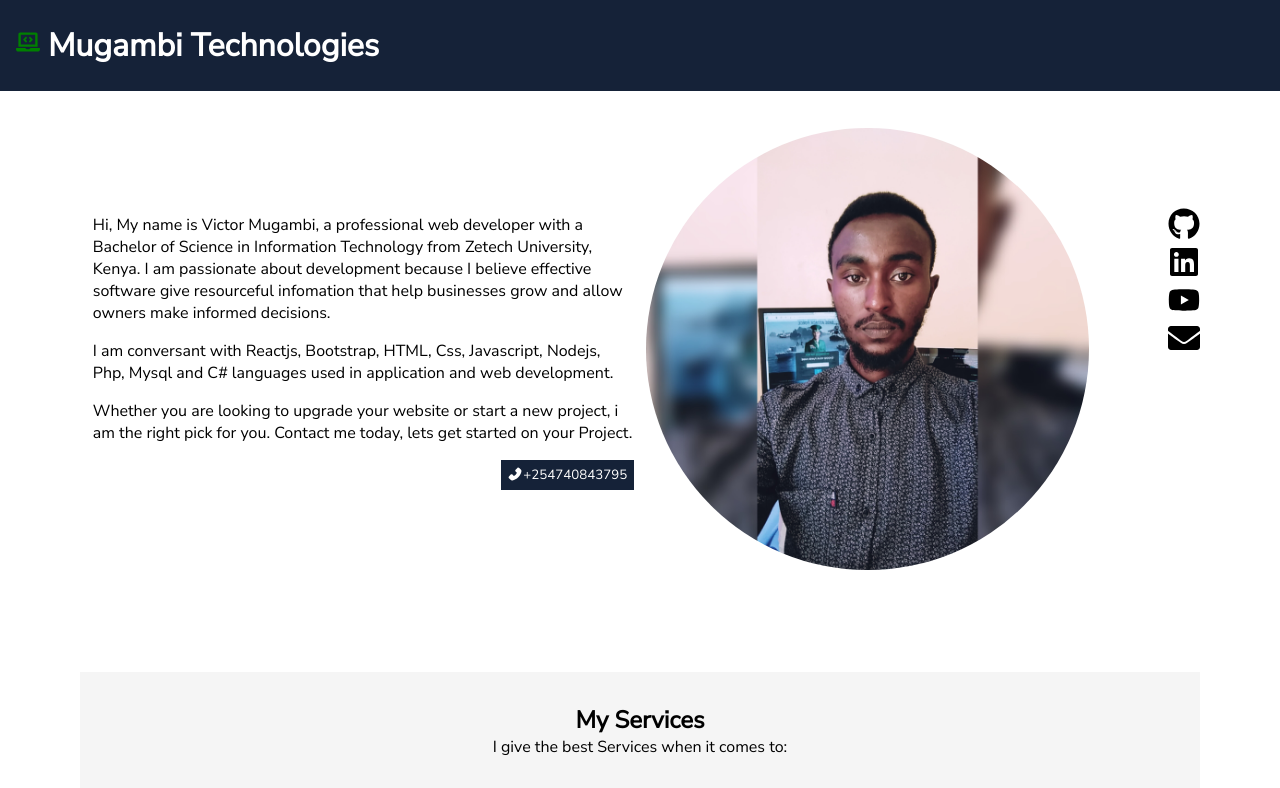
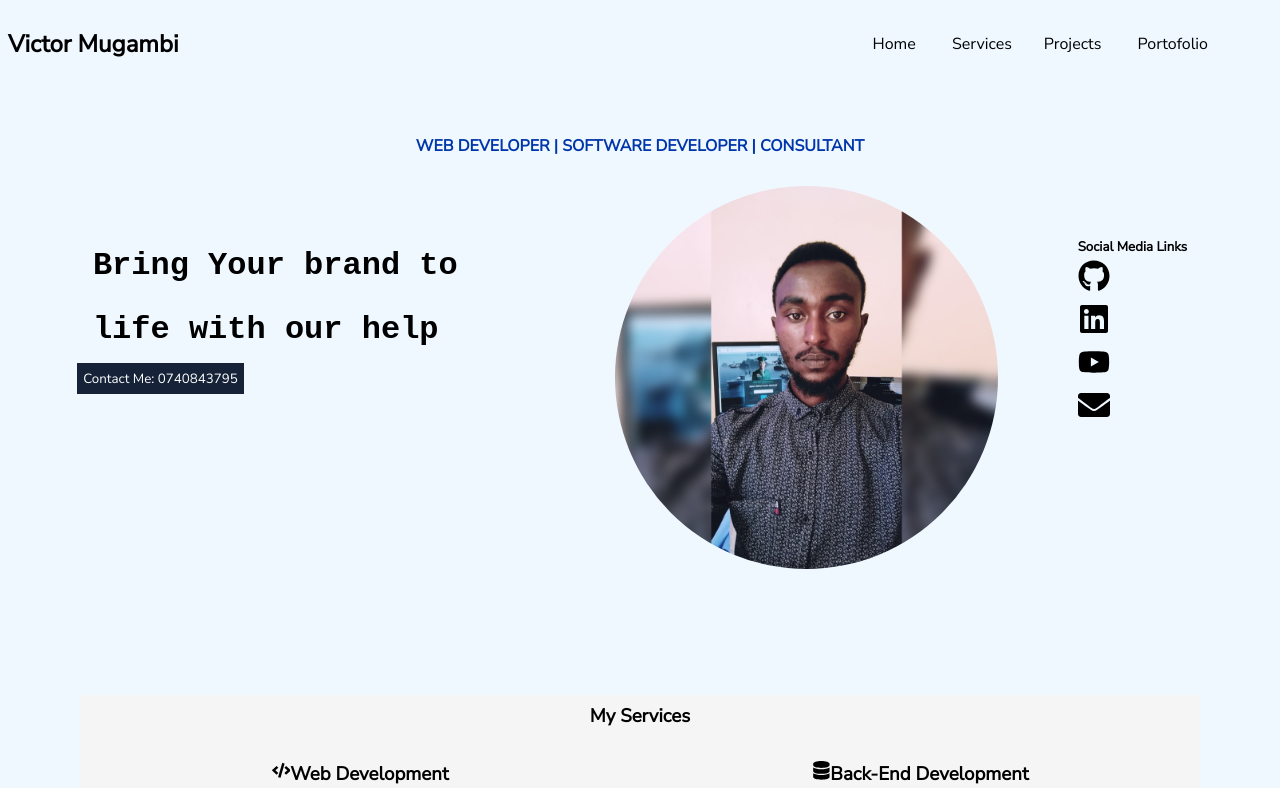
Before and after one commit to mugambi-victor/Portofolio, a React (Create React App) app: page / in a window 1280 px wide. Shown: the top 788 px of the page. Built offline with nearby package versions, Linux system fonts and the light colour scheme.

Commit message:
changing the app layout

```diff
--- a/src/App.js
+++ b/src/App.js
@@ -2,12 +2,14 @@ import React from "react";
 import Header from "./Components/Header";
 import Intro from"./Components/Intro";
 import Services from "./Components/Services";
-import { InnerLayout } from "./Styles/Layouts";
+import { InnerLayout, OuterLayout } from "./Styles/Layouts";
 import Portofolio from "./Components/Portofolio";
 import Foots from "./Components/Foots";
 function App(){
     return(
         <div className="App">
+
+            <OuterLayout>
             <Header/>
             <InnerLayout>
             <Intro/>
@@ -15,6 +17,7 @@ function App(){
             <Portofolio/>
 
             </InnerLayout>
+            </OuterLayout>
             <Foots/>
         </div>
     );
--- a/src/Components/Foots.js
+++ b/src/Components/Foots.js
@@ -70,7 +70,7 @@ const StyledAlert = styled.div`
 
 const StyledFooter=styled.section`
 * {box-sizing:border-box;}
-box-shadow: 10px 12px 12px 11px rgba(2, 2, 0, 0.2);
+box-shadow: 10px 12px 12px 11px rgba(.7, .7, 0, 0.2);
 background-color:whitesmoke;
 
 div{
--- a/src/Components/Header.js
+++ b/src/Components/Header.js
@@ -8,7 +8,7 @@ import {AiFillCloseSquare} from "react-icons/ai";
 import {FaAlignJustify} from "react-icons/fa";
 
 function Header(){
-    const [isHidden, setIsHidden] = useState(true);
+    const [isHidden, setIsHidden] = useState(false);
 
     function toggleHidden() {
       setIsHidden(!isHidden);
@@ -18,16 +18,13 @@ function Header(){
         <StyledHeader>
 
               <Logo>
-                <span>
-                    <FaLaptopCode/>
-                </span>
-                <h1>Mugambi Technologies</h1>
+                <h1>Victor Mugambi</h1>
               </Logo>
               <button onClick={toggleHidden}>
         {isHidden ? [<FaAlignJustify size={30} style={ai}/>] : [<AiFillCloseSquare size={30} style={ai}/>]}
       </button>
+
               {!isHidden && <Nav>
-
 
                 <span> <a href="#">Home</a></span>
                 <span> <a href="#services">Services</a></span>
@@ -51,14 +48,12 @@ color:'white',
 
 const StyledHeader=styled.header`
 height:auto;
-
-background-color:#152238;
 justify-content:space-between;
 display:flex;
 align-items:center;
 margin:0 auto;
 padding: 1.5rem 0.5em;
-position:fixed;
+
 width:100%;
 top:0;
 
@@ -69,9 +64,12 @@ button{
     button{
     background-color:#152238;
     visibility:visible;
+    margin-top: 15px;
+    height:50px;
 }
 display:block;
 height:auto;
+
 
 }
 
@@ -89,7 +87,7 @@ span{
 }
 h1{
     font-weight:600;
-    color:white;
+
 }
 
 `;
@@ -101,10 +99,9 @@ span{
     margin-right:2rem;
 
 a{
-
+    color:black;
     text-decoration: none;
     font-weight: 400;
-    color:white;
     position:relative;
     font-size:1rem;
     transition: .5 ease-in-out;
--- a/src/Components/Intro.js
+++ b/src/Components/Intro.js
@@ -1,72 +1,159 @@
 import React from 'react';
 import { styled } from 'styled-components';
-// import SecondaryButton from './SecondaryButton';
 import bg from '../img/bg.jpg';
-import {FaInstagram, FaLinkedin} from 'react-icons/fa';
-import {FaFacebook} from 'react-icons/fa';
-import {FaGithub} from 'react-icons/fa';
-import {FaYoutube} from 'react-icons/fa';
-import {FaEnvelope} from 'react-icons/fa';
+import {
+  FaInstagram,
+  FaLinkedin,
+  FaFacebook,
+  FaGithub,
+  FaYoutube,
+  FaEnvelope,
+  FaPhone
+} from 'react-icons/fa';
 import SecondaryButton from './SecondaryButton';
-import { AiFillPhone } from "react-icons/ai";
-function Intro(){
-    return(
+function Intro() {
+  return (
     <StyledIntro>
-
+      <div className='int-header'>
+        <p className='the-head'>WEB DEVELOPER | SOFTWARE DEVELOPER | CONSULTANT</p>
+      </div>
       <About>
-                <p>Hi, My name is Victor Mugambi, a professional web developer with a Bachelor of Science in Information Technology from Zetech University, Kenya. I am passionate about development because I believe effective software give resourceful infomation that help businesses grow and allow owners make informed decisions.
-                </p>
-                <p>
-                I am conversant with Reactjs, Bootstrap, HTML, Css, Javascript, Nodejs, Php, Mysql and C# languages used in application and web development.
-                </p>
-                <p>
-                Whether you are looking to upgrade your website or start a new project, i am the right pick for you. Contact me today, lets get started on your Project.
-                </p>
-
-                <SecondaryButton style={bt}><AiFillPhone style={ico2}/> +254740843795</SecondaryButton>
-            </About>
         <Pic>
-
-                <img src={bg} alt="img"></img>
-                <Ics>
-                    <ul>
-
-                        <li> <a href='https://github.com/mugambi-victor'> <FaGithub style={ico}/></a></li>
-                        <li> <a href='https://www.linkedin.com/in/victor-mugambi-18bb87203/'> <FaLinkedin style={ico}/></a></li>
-                        <li> <a href='https://www.youtube.com/channel/UCSDPNMuHts7TYWh8X-zfJQw'> <FaYoutube style={ico}/></a></li>
-                        <li><FaEnvelope style={ico}/></li>
-                    </ul>
-
-
-                {/* <span><SecondaryButton/></span> */}
-                </Ics>
-
+          <div className='int-header'>
+            <div className='with-bt'>
+              <h4>Bring Your brand to life with our help</h4>
+            <SecondaryButton >Contact Me: 0740843795</SecondaryButton>
+            </div>
+          </div>
+          <img src={bg} alt='my Image' />
+          <SocialMediaLinks />
         </Pic>
 
+      </About>
     </StyledIntro>
-
   );
 }
-const ico={
-    fontSize:'2rem',
 
+const icoStyles = {
+  fontSize: '2rem',
+};
+
+const StyledIntro = styled.div`
+  margin-top: 3rem;
+  height: 30rem;
+  width: 100%;
+  justify-content: space-between;
+  align-items: center;
+
+  .the-head {
+    font-size: 1rem;
+    color: #0036ab;
+    margin-bottom: 1rem;
+    font-weight: bold;
+  }
+
+  .int-header {
+    display: flex;
+    justify-content: center;
+    margin-top: 3rem;
+  }
+
+  h4 {
+    width: 70%;
+    font-size: 2rem;
+    font-family: monospace;
+    margin-right:-13rem;
+  }
+
+  @media (max-width: 992px) {
+
+    display: block;
+    height: auto;
+    width: 100%;
+    h4 {
+    width: 100%;
+    font-size: 2rem;
+    font-family: monospace;
 
   }
-const ico2={
-    fontSize:'1rem',
+  }
 
+`;
+
+const About = styled.div`
+  width: 100%;
+  padding: 0.8rem;
+  font-size: 1rem;
+  align-items: center;
+  justify-content: justify;
+  line-height: 2;
+  @media(max-width:997px){
+    display:flex;
+    flex-direction: column;
+  }
+`;
+
+const Pic = styled.div`
+  width: 100%;
+  display: flex;
+  justify-content: center;
+.with-bt{
+  display:block;
+  float:right;
+}
+  img {
+    width: 35%;
+    border-radius: 15rem;
+  }
+
+  @media (max-width: 997px) {
+    display: flex;
+    justify-content: center;
+flex-direction:column;
+    img {
+      width: 100%;
+    border-radius: 15rem;
+      margin-top: 1rem;
 
     }
-const bt={
-    display:'flex',
-    float:'right',
+  }
+`;
 
-}
+const SocialMediaLinks = () => (
+  <Ics>
+    <h5>Social Media Links</h5>
+    <ul>
+      <li>
+        <a href='https://github.com/mugambi-victor'>
+          <FaGithub style={icoStyles} />
+        </a>
+      </li>
+      <li>
+        <a href='https://www.linkedin.com/in/victor-mugambi-18bb87203/'>
+          <FaLinkedin style={icoStyles} />
+        </a>
+      </li>
+      <li>
+        <a href='https://www.youtube.com/channel/UCSDPNMuHts7TYWh8X-zfJQw'>
+          <FaYoutube style={icoStyles} />
+        </a>
+      </li>
+      <li>
 
+      </li>
+      <li>
+        <a>
+          <FaEnvelope style={icoStyles} />
+        </a>
+      </li>
+    </ul>
+  </Ics>
+);
 const Ics=styled.div`
  display:block;
  float:right;
-margin-top: 5rem;
+margin-top: 3rem;
+margin-left: 5rem;
 li a{
     list-style:none;
     color:black;
@@ -87,43 +174,4 @@ ul{
    margin-top:2rem
 }
 `
-const StyledIntro=styled.div`
-margin-top: 7rem;
-height:30rem;
-width:100%;
-display:flex;
-justify-content:space-between;
-align-items:center;
-
-p{
-    padding-bottom:1em;
-    font-size:1rem;
-}
-
-@media(max-width:992px){
-    margin-top: 15rem;
-display:block;
-height:auto;
-
-width:100%;
-}
-
-`
-const About=styled.div`
-width:100%;
-padding:.8rem;
-font-size: 1rem;
-align-items:center;
-justify-content: center;
-`
-const Pic=styled.div`
-width:100%;
-justify-content:center;
-img{
-    height:90%;
-    width:80%;
-    border-radius: 300px;
-}
-
-`
 export default Intro;
--- a/src/Components/Portofolio.js
+++ b/src/Components/Portofolio.js
@@ -104,6 +104,9 @@ maindiv{
     margin-top:2rem;
 
 }
+p{
+    line-height:2;
+}
 .row{
     display:flex;
     width:100%;
--- a/src/Components/Services.js
+++ b/src/Components/Services.js
@@ -11,14 +11,13 @@ function Services(){
 
            <div>
            <center><h1  >My Services</h1>
-            <p>I give the best Services when it comes to: </p>
             </center>
            </div>
             <maindiv>
             <ServicesCard
             icon={<FaCode/>}
             title=' Web Development'
-            body=' I can create websites using Bootstrap, Css, JS and ReactJs. These langauges and libraries  enable me to create beautiful user interfaces for applications and websites. I believe in continous learning and am still honing  my front end skills. I have basic knowledge on how SEO works so your website will easily be found on the internet.  '
+            body=' I create websites using Bootstrap, Css, JS and ReactJs. These langauges and libraries  enable me to create beautiful user interfaces for applications and websites. I believe in continous learning and am still honing  my front end skills. I have basic knowledge on how SEO works so your website will easily be found on the internet. '
             ></ServicesCard>
 
                     <ServicesCard
@@ -57,7 +56,7 @@ function Services(){
 const StyledServices=styled.div`
 margin-top:5rem;
 background-color:whitesmoke;
-padding:2rem;
+padding:.5rem;
 margin-bottom: 5rem;
 maindiv{
     display:flex;
@@ -69,6 +68,9 @@ maindiv{
 
 }
 }
+p{
+    line-height:2;
+}
 
 `
 
--- a/src/Components/ServicesCard.js
+++ b/src/Components/ServicesCard.js
@@ -5,7 +5,7 @@ function ServicesCard(props) {
   return (
     <Styledddiv className='card-container'>
      <div>
-      <h1>{props.icon}{props.title}</h1>
+      <h1>{props.icon}   {props.title}</h1>
       {/* <img src={props.imageurl} alt='img'/> */}
       <p>{props.body}</p>
       </div>
@@ -26,8 +26,8 @@ div{
   padding:1rem;
 }
 div:hover{
-  transform:scale(1.1);
-
+ // transform:scale(1.01);
+background-color: white;
 
 }
 h1{
--- a/src/Styles/Layouts.js
+++ b/src/Styles/Layouts.js
@@ -1,11 +1,14 @@
 import { styled } from "styled-components";
 
 export const OuterLayout=styled.section`
+//background-color: whitesmoke;
+background-color: aliceblue;
 `;
 export const InnerLayout=styled.section`
 margin-right:5rem;
 margin-left:5rem;
 
+
 @media(max-width: 992px){
     margin:0;
 }
```
Lines whose indentation alone changed are shown as unchanged.
